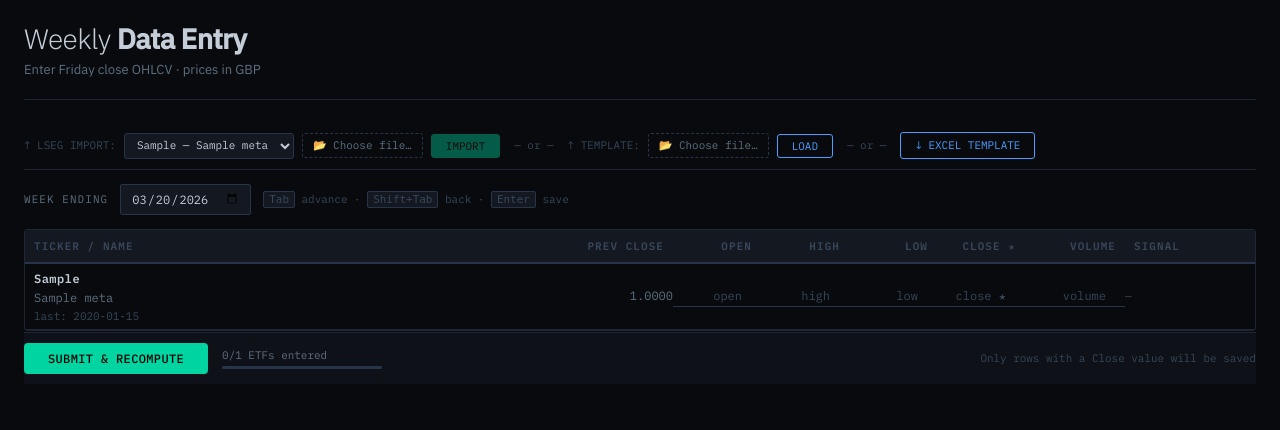
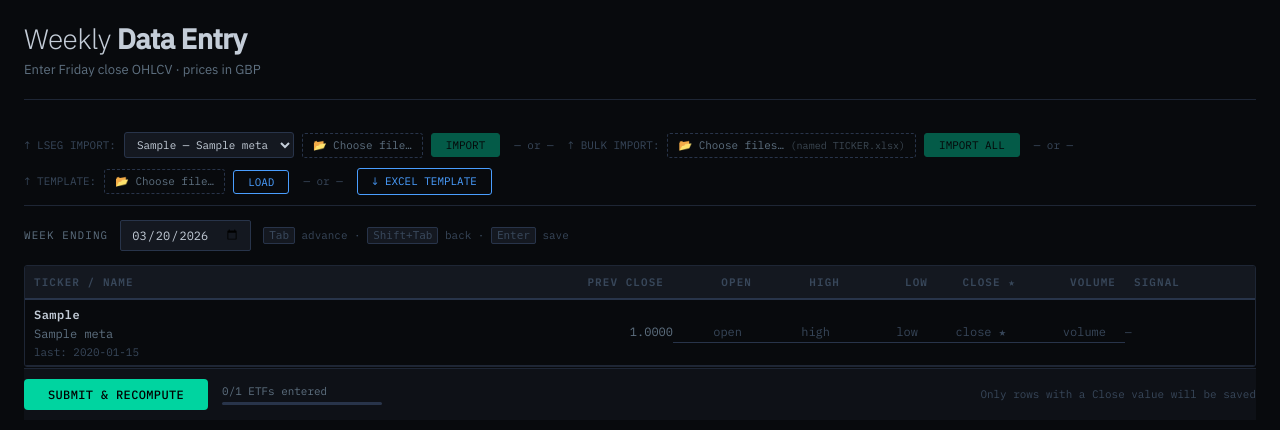
Before and after one commit to rhapsodians/Footprints, a Flask app: page /entry in a window 1280 px wide. Shown: the part 44-474 px from the top of the page. Run offline with Flask 3, Linux system fonts and the light colour scheme; tables that the repository leaves empty hold one stand-in row (values such as "Sample post").

Commit message:
Bulk LSEG import: upload 43 ETF files at once

```diff
--- a/server.py
+++ b/server.py
@@ -243,6 +243,56 @@ def entry_import_lseg():
     ins, rep = db.import_lseg_rows(ticker, rows)
     flash(f"{ticker}: {ins} new rows" + (f", {rep} updated." if rep else "."),"ok")
     return redirect(url_for("entry"))
+
+@app.route("/entry/import-lseg-bulk", methods=["POST"])
+def entry_import_lseg_bulk():
+    import os as _os
+    files = request.files.getlist("bulk_files")
+    if not files or all(f.filename == "" for f in files):
+        flash("No files selected.", "err"); return redirect(url_for("entry"))
+
+    known = set(db.get_active_tickers())
+    results, errors = [], []
+
+    for f in files:
+        fname = f.filename or ""
+        # Strip extension(s): AGHG.L.xlsx -> AGHG.L, BOTZ.L.xls -> BOTZ.L
+        base = _os.path.splitext(fname)[0]
+        ticker = base.upper().strip()
+
+        if not ticker:
+            errors.append(f"Unnamed file skipped")
+            continue
+
+        if ticker not in known:
+            errors.append(f"{fname} — '{ticker}' not in universe")
+            continue
+
+        try:
+            rows = _parse_lseg(f.read())
+        except Exception as e:
+            errors.append(f"{ticker} — parse error: {e}")
+            continue
+
+        if not rows:
+            errors.append(f"{ticker} — no valid rows in file")
+            continue
+
+        try:
+            ins, rep = db.import_lseg_rows(ticker, rows)
+            results.append(f"{ticker}: +{ins} new, {rep} updated")
+        except Exception as e:
+            errors.append(f"{ticker} — DB error: {e}")
+
+    if results:
+        flash(f"Bulk import: {len(results)} ETF(s) — " + " · ".join(results), "ok")
+    for err in errors:
+        flash(f"⚠ {err}", "err")
+    if not results and not errors:
+        flash("No files processed.", "err")
+
+    return redirect(url_for("entry"))
+
 
 @app.route("/entry/import-template", methods=["POST"])
 def import_template():
@@ -560,21 +610,6 @@ def admin_toggle_etf():
     elif action == "include": db.set_etf_active(t, True);     flash(f"{t} activated.","ok")
     return redirect(url_for("admin"))
 
-
-@app.route("/admin/set-sector", methods=["POST"])
-def admin_set_sector():
-    t      = request.form.get("ticker", "").strip().upper()
-    sector = request.form.get("sector", "").strip().upper()
-    if not t or not sector:
-        flash("Ticker and sector required.", "err")
-        return redirect(url_for("admin"))
-    if sector not in config.SECTOR_LABEL:
-        flash(f"Unknown sector code: {sector}", "err")
-        return redirect(url_for("admin"))
-    db.set_etf_sector(t, sector)
-    flash(f"{t} sector set to {config.SECTOR_LABEL.get(sector, sector)}.", "ok")
-    return redirect(url_for("admin"))
-
 @app.route("/admin/import-gap", methods=["POST"])
 def admin_import_gap():
     t = request.form.get("ticker","").upper()
--- a/templates/entry.html
+++ b/templates/entry.html
@@ -80,6 +80,18 @@ table.entry-tbl{width:100%;border-collapse:collapse;font-family:var(--mono);font
       <span id="lseg-txt-w">&#128194; Choose file&hellip;</span>
     </label>
     <button type="submit" class="btn-import btn-import-green" id="lseg-sub-w" disabled>IMPORT</button>
+  </form>
+  <span class="import-sep">&mdash; or &mdash;</span>
+  <form id="bulk-form" method="POST" action="/entry/import-lseg-bulk" enctype="multipart/form-data"
+        style="display:flex;align-items:center;gap:8px;flex-wrap:wrap">
+    <span class="import-label">&#8593; BULK IMPORT:</span>
+    <label class="import-file-lbl" id="bulk-lbl">
+      <input type="file" name="bulk_files" accept=".xlsx,.xls" multiple
+             class="import-file-native" id="bulk-file"
+             onchange="updateBulkLabel(this)">
+      <span id="bulk-txt">&#128194; Choose files&hellip; <span style="font-size:.67rem;opacity:.6">(named TICKER.xlsx)</span></span>
+    </label>
+    <button type="submit" class="btn-import btn-import-green" id="bulk-sub" disabled>IMPORT ALL</button>
   </form>
   <span class="import-sep">&mdash; or &mdash;</span>
   <form id="tmpl-form" method="POST" action="/entry/import-template" enctype="multipart/form-data"
@@ -210,6 +222,19 @@ const TOTAL=TICKERS.length;
   });}
 })();
 
+function updateBulkLabel(input){
+  const n=input.files.length;
+  const lbl=document.getElementById('bulk-txt');
+  const btn=document.getElementById('bulk-sub');
+  if(n===0){
+    lbl.innerHTML='📂 Choose files\u2026 <span style="font-size:.67rem;opacity:.6">(named TICKER.xlsx)</span>';
+    btn.disabled=true;
+  } else {
+    lbl.textContent='📄 '+n+' file'+(n>1?'s':'')+' selected';
+    btn.disabled=false;
+  }
+}
+
 function updateProgress(){
   let n=0;
   TICKERS.forEach(t=>{
```
Also changed, not shown: 1 other file.
